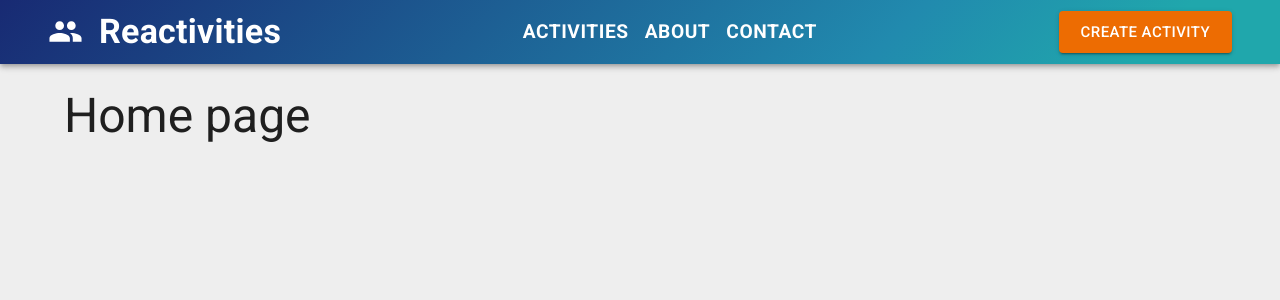
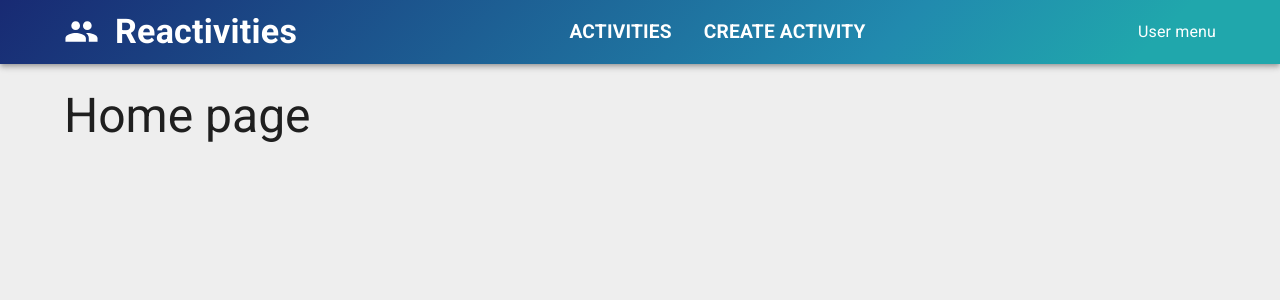
Before and after one commit to basaar24/Reactivities, a React (Vite) app in the folder client/: page / in a window 1280 px wide. Shown: the top 300 px of the page. Built offline with nearby package versions, Linux system fonts and the light colour scheme.

Commit message:
client - Add nav links

```diff
--- a/client/src/app/layout/NavBar.tsx
+++ b/client/src/app/layout/NavBar.tsx
@@ -2,11 +2,14 @@
 import {
   AppBar,
   Box,
-  Button,
   Container,
+  MenuItem,
+  MenuList,
   Toolbar,
   Typography,
 } from "@mui/material";
+import MenuItemLink from "../shared/components/MenuItemLink";
+import { NavLink } from "react-router";
 
 export default function NavBar() {
   return (
@@ -20,52 +23,21 @@
       >
         <Container maxWidth="xl">
           <Toolbar sx={{ display: "flex", justifyContent: "space-between" }}>
-            <Box sx={{ display: "flex", alignItems: "center", gap: 2 }}>
-              <Group fontSize="large" />
-              <Typography variant="h4" sx={{ fontWeight: "bold" }}>
-                Reactivities
-              </Typography>
-            </Box>
-            <Box sx={{ display: "flex" }}>
-              <Button
-                sx={{
-                  fontSize: "1.2rem",
-                  textTransform: "uppercase",
-                  fontWeight: "bold",
-                  color: "white",
-                }}
-              >
-                Activities
-              </Button>
-              <Button
-                sx={{
-                  fontSize: "1.2rem",
-                  textTransform: "uppercase",
-                  fontWeight: "bold",
-                  color: "white",
-                }}
-              >
-                About
-              </Button>
-              <Button
-                sx={{
-                  fontSize: "1.2rem",
-                  textTransform: "uppercase",
-                  fontWeight: "bold",
-                  color: "white",
-                }}
-              >
-                Contact
-              </Button>
-            </Box>
-            <Button
-              onClick={() => {}}
-              size="large"
-              variant="contained"
-              color="warning"
-            >
-              Create Activity
-            </Button>
+            <MenuList disablePadding>
+              <MenuItem component={NavLink} to="/" sx={{ display: "flex", gap: 2 }}>
+                <Group fontSize="large" />
+                <Typography variant="h4" sx={{ fontWeight: "bold" }}>
+                  Reactivities
+                </Typography>
+              </MenuItem>
+            </MenuList>
+            <MenuList disablePadding sx={{ display: "flex" }}>
+              <MenuItemLink to="/activities">Activities</MenuItemLink>
+              <MenuItemLink to="/createActivity">Create Activity</MenuItemLink>
+            </MenuList>
+            <MenuList disablePadding>
+              <MenuItem>User menu</MenuItem>
+            </MenuList>
           </Toolbar>
         </Container>
       </AppBar>
--- /dev/null
+++ b/client/src/app/shared/components/MenuItemLink.tsx
@@ -0,0 +1,29 @@
+import { MenuItem } from "@mui/material";
+import type { ReactNode } from "react";
+import { NavLink } from "react-router";
+
+export default function MenuItemLink({
+  children,
+  to,
+}: {
+  children: ReactNode;
+  to: string;
+}) {
+  return (
+    <MenuItem
+      component={NavLink}
+      to={to}
+      sx={{
+        fontSize: "1.2rem",
+        textTransform: "uppercase",
+        fontWeight: "bold",
+        color: "inherit",
+        "&.active": {
+          color: "orange",
+        },
+      }}
+    >
+      {children}
+    </MenuItem>
+  );
+}
```
